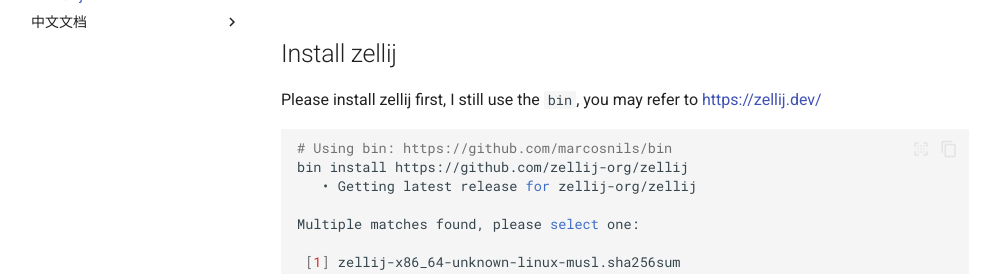
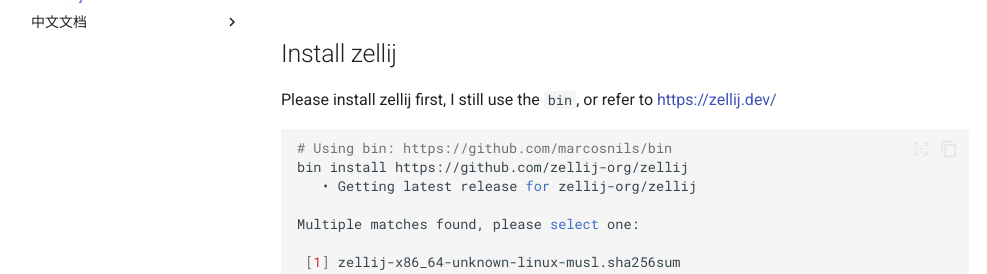
Before and after one commit to corvofeng/kubemux, an MkDocs documentation site: the page built from docs/en/usage/zellij.md, in a window 1280 px wide and 900 px high, cut to the strip 385-659 px from the top of the window. Shown: the whole strip, without its empty margins (15-1002 px from the left). Built offline with MkDocs 1.6.1 and Material for MkDocs 9.7.7, drawn with Linux system fonts in a browser that asks for light colours; comment, search, counter and statistics services are not loaded.

Commit message:
Update the docs for zellij.
Signed-off-by: corvofeng <corvofeng@gmail.com>

````diff
--- a/docs/en/usage/zellij.md
+++ b/docs/en/usage/zellij.md
@@ -8,7 +8,7 @@
 
 ## Install zellij
 
-Please install zellij first, I still use the `bin`, you may refer to https://zellij.dev/
+Please install zellij first, I still use the `bin`, or refer to https://zellij.dev/
 
 ```bash
 # Using bin: https://github.com/marcosnils/bin
````
Also changed, not shown: docs/index.md (+0 -1 lines).
